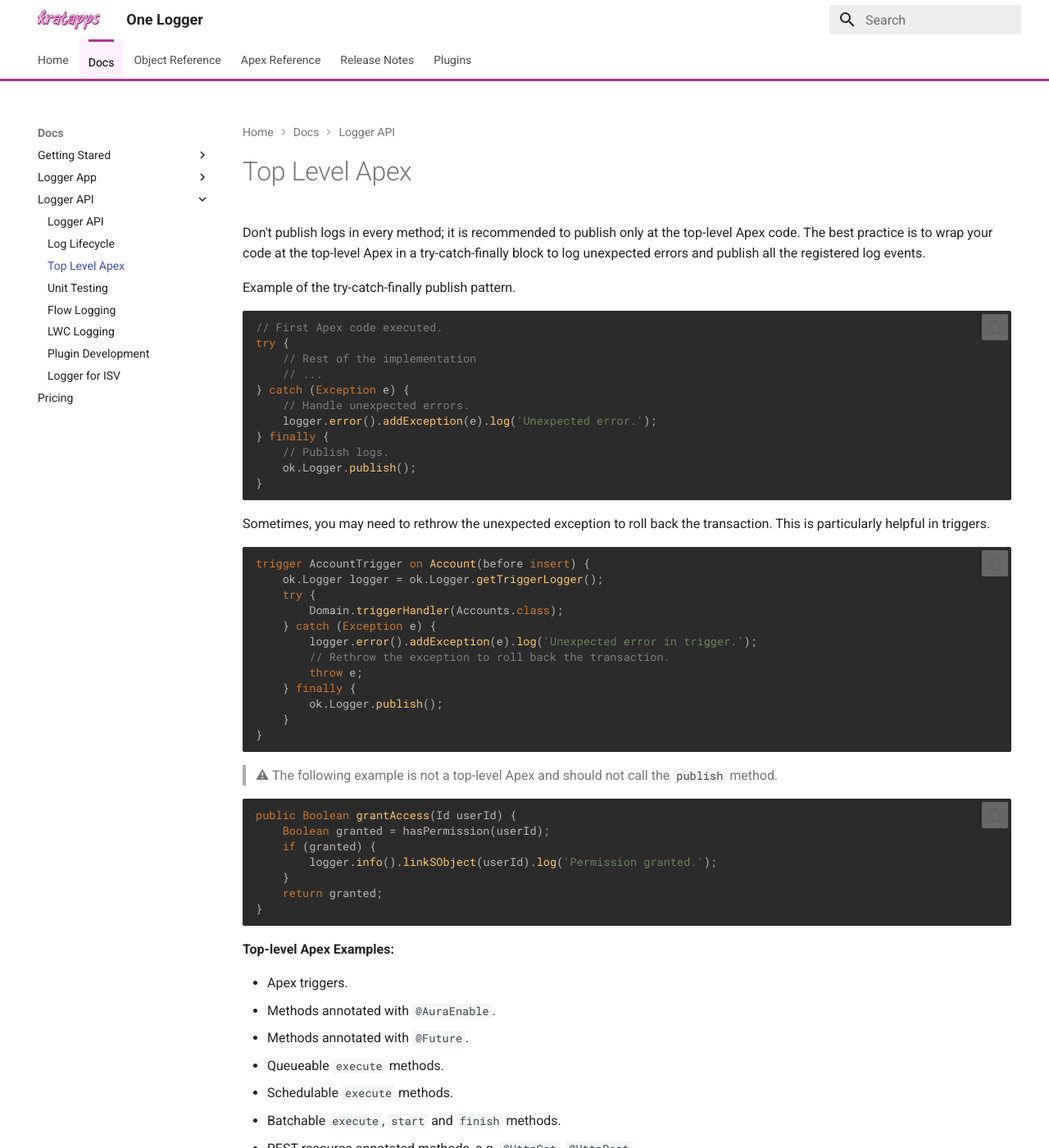
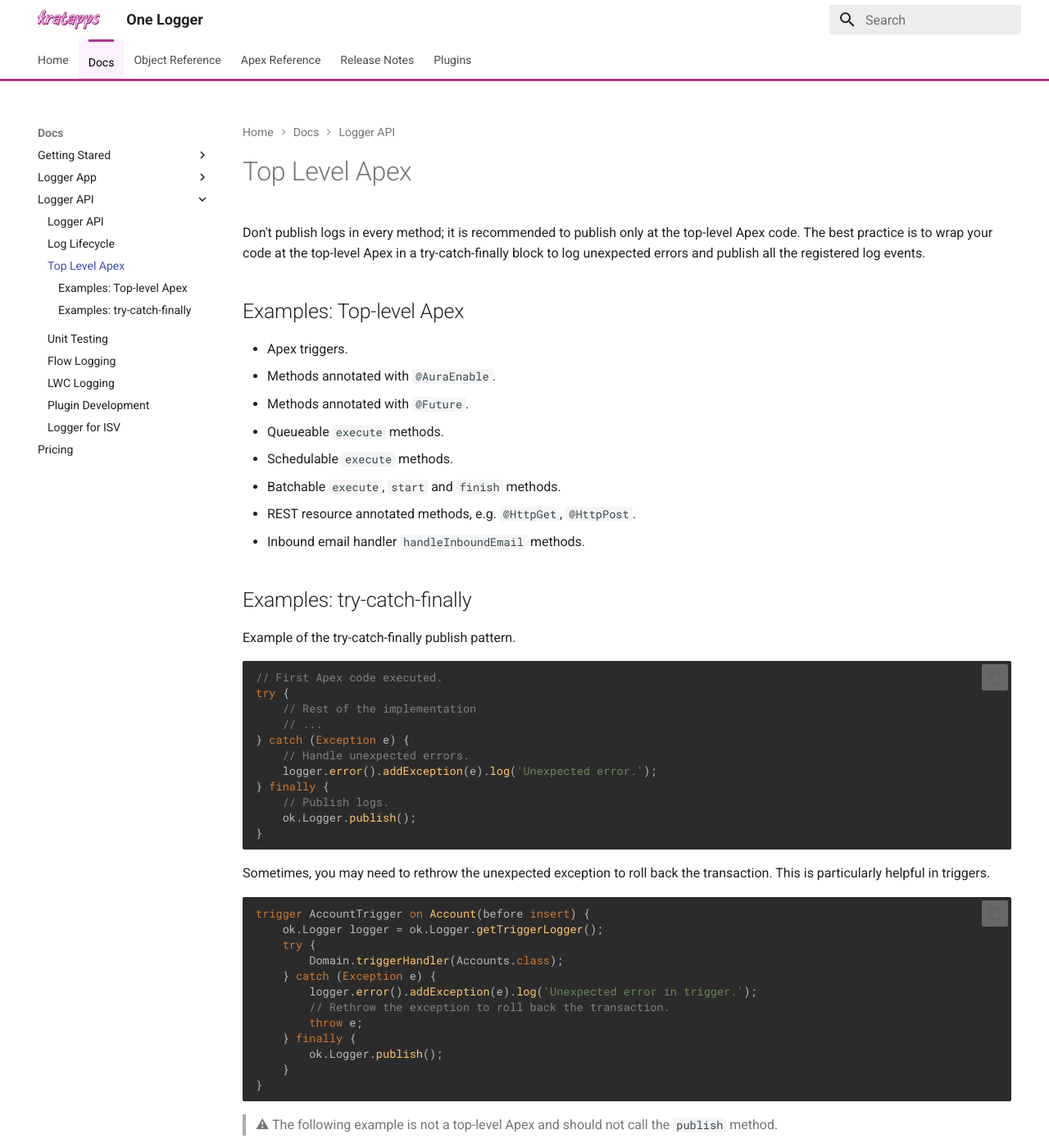
Before and after one commit to kratapps/one-logger-kratapps-com, an MkDocs documentation site: the page built from docs/docs/api/top-level-apex.md, in a window 1280 px wide and 1400 px high. Shown: the whole window at 82% size. Built offline with MkDocs 1.6.1 and Material for MkDocs 9.7.7, drawn with Linux system fonts in a browser that asks for light colours; some of the changed text lies outside the part shown.

Commit message:
Update doc.

````diff
--- a/docs/docs/api/top-level-apex.md
+++ b/docs/docs/api/top-level-apex.md
@@ -3,6 +3,19 @@
 Don't publish logs in every method; it is recommended to publish only at the top-level Apex code.
 The best practice is to wrap your code at the top-level Apex in a try-catch-finally block to log unexpected errors
 and publish all the registered log events.
+
+## Examples: Top-level Apex
+
+-   Apex triggers.
+-   Methods annotated with `@AuraEnable`.
+-   Methods annotated with `@Future`.
+-   Queueable `execute` methods.
+-   Schedulable `execute` methods.
+-   Batchable `execute`, `start` and `finish` methods.
+-   REST resource annotated methods, e.g. `@HttpGet`, `@HttpPost`.
+-   Inbound email handler `handleInboundEmail` methods.
+
+## Examples: try-catch-finally
 
 Example of the try-catch-finally publish pattern.
 
@@ -46,17 +59,7 @@
     if (granted) {
         logger.info().linkSObject(userId).log('Permission granted.');
     }
+    // There should be no try-catch-finally blocks and no publishing in this method.
     return granted;
 }
 ```
-
-**Top-level Apex Examples:**
-
--   Apex triggers.
--   Methods annotated with `@AuraEnable`.
--   Methods annotated with `@Future`.
--   Queueable `execute` methods.
--   Schedulable `execute` methods.
--   Batchable `execute`, `start` and `finish` methods.
--   REST resource annotated methods, e.g. `@HttpGet`, `@HttpPost`.
--   Inbound email handler `handleInboundEmail` methods.
````
